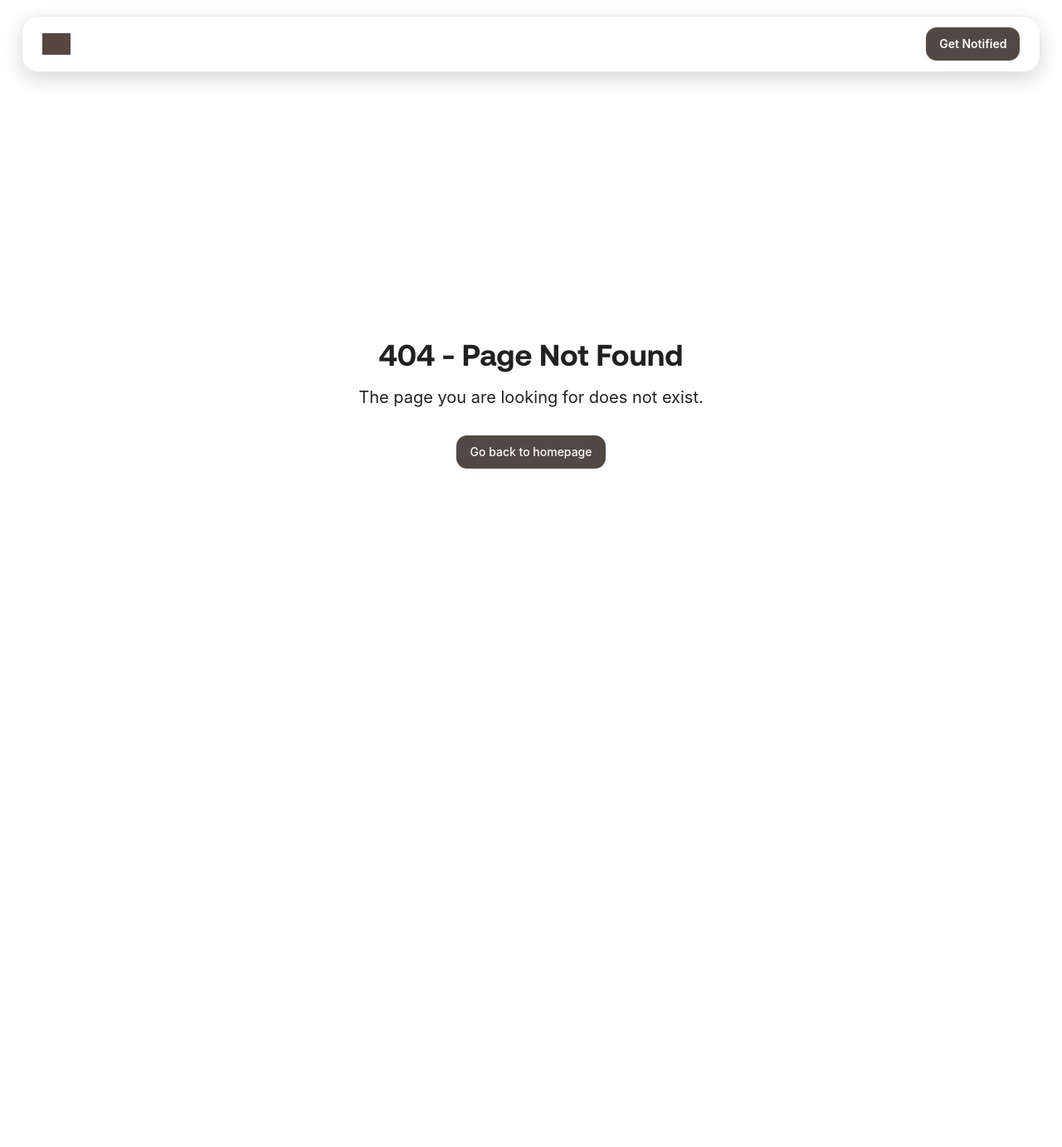
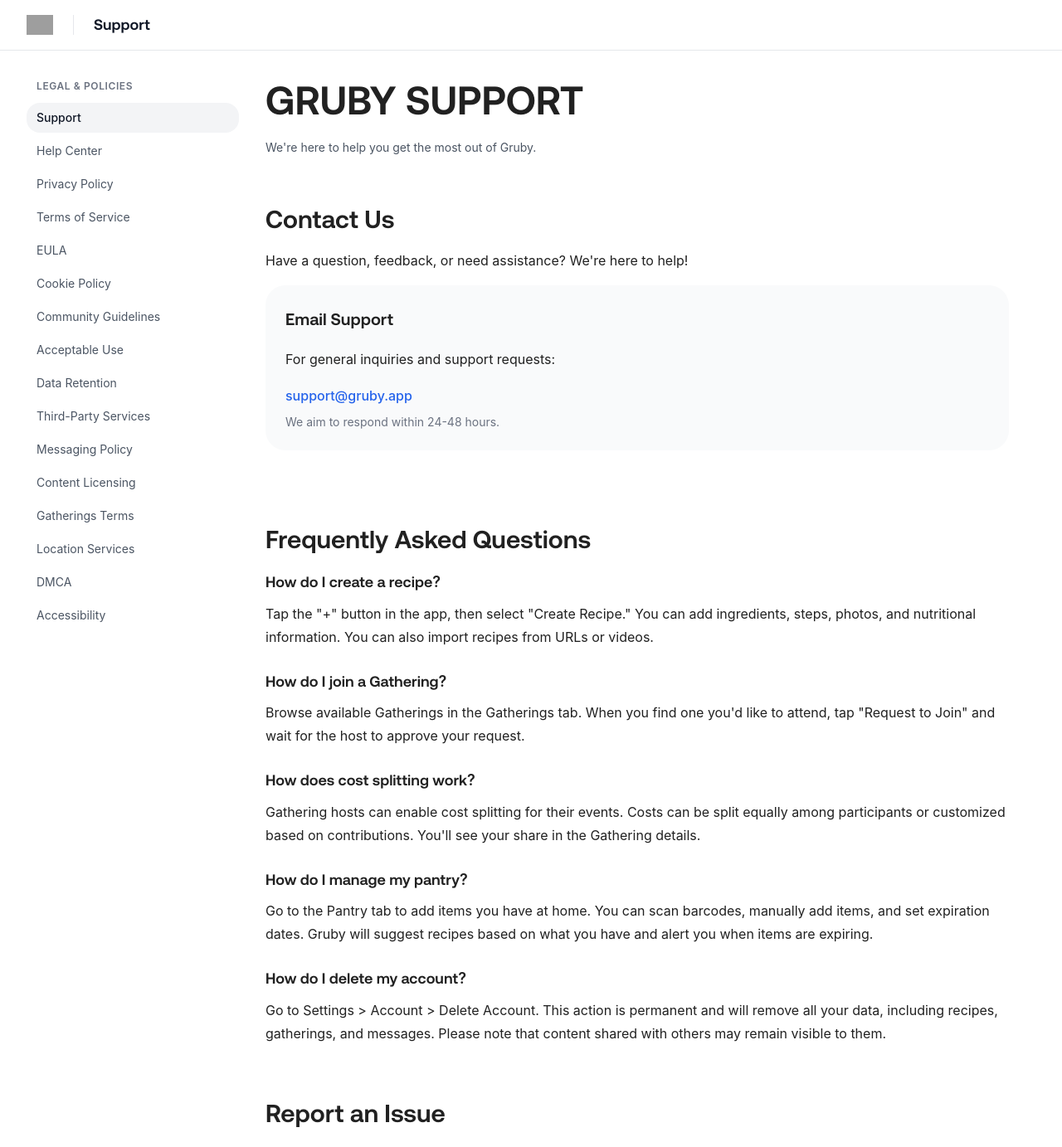
Before and after one commit to itzkennedydev/Gruby-Web, a Next.js app: page /support in a window 1280 px wide. Before the commit this address had no page. Shown: the top 1383 px of the page at 83% size. Before the commit the page ends 887 px from the top, so only its background shows below. Built offline with nearby package versions, Linux system fonts and the light colour scheme; grey boxes are pictures that could not be loaded.

Commit message:
Hide main header on support page
Add /support to HIDDEN_HEADER_ROUTES to match legal pages behavior.

```diff
--- a/src/app/sitemap.ts
+++ b/src/app/sitemap.ts
@@ -11,6 +11,12 @@
       lastModified: currentDate,
       changeFrequency: 'weekly' as const,
       priority: 1,
+    },
+    {
+      url: `${baseUrl}/support`,
+      lastModified: currentDate,
+      changeFrequency: 'monthly' as const,
+      priority: 0.9,
     },
     {
       url: `${baseUrl}/faq`,
--- /dev/null
+++ b/src/app/support/page.tsx
@@ -0,0 +1,153 @@
+import type { Metadata } from 'next';
+import { DocsLayout } from '@/components/DocsLayout';
+
+export const metadata: Metadata = {
+  title: 'Support | Gruby',
+  description: 'Get help and support for Gruby - Your social cooking companion',
+};
+
+export default function SupportPage() {
+  return (
+    <DocsLayout title="Support" currentPath="/support">
+      <h1 className="font-semibold mb-6 sm:mb-4" style={{ fontSize: 'clamp(1.875rem, 4vw + 1rem, 3rem)', lineHeight: '1.2' }}>GRUBY SUPPORT</h1>
+
+      <p className="text-gray-600 mb-8 sm:mb-6" style={{ fontSize: 'clamp(0.875rem, 1vw + 0.5rem, 0.875rem)', lineHeight: '1.6' }}>
+        We&apos;re here to help you get the most out of Gruby.
+      </p>
+
+      <section className="mb-10 sm:mb-8">
+        <h2 className="font-semibold mt-10 sm:mt-8 mb-6 sm:mb-4" style={{ fontSize: 'clamp(1.5rem, 2.5vw + 0.75rem, 1.875rem)', lineHeight: '1.3' }}>Contact Us</h2>
+
+        <p className="mb-6 sm:mb-4" style={{ lineHeight: '1.75' }}>
+          Have a question, feedback, or need assistance? We&apos;re here to help!
+        </p>
+
+        <div className="bg-gray-50 rounded-xl p-6 mb-6">
+          <h3 className="font-semibold mb-4" style={{ fontSize: 'clamp(1.125rem, 1.5vw + 0.5rem, 1.25rem)' }}>Email Support</h3>
+          <p className="mb-4" style={{ lineHeight: '1.75' }}>
+            For general inquiries and support requests:
+          </p>
+          <p className="mb-2">
+            <a href="mailto:support@gruby.app" className="text-blue-600 hover:underline font-medium">support@gruby.app</a>
+          </p>
+          <p className="text-gray-500 text-sm">We aim to respond within 24-48 hours.</p>
+        </div>
+      </section>
+
+      <section className="mb-10 sm:mb-8">
+        <h2 className="font-semibold mt-10 sm:mt-8 mb-6 sm:mb-4" style={{ fontSize: 'clamp(1.5rem, 2.5vw + 0.75rem, 1.875rem)', lineHeight: '1.3' }}>Frequently Asked Questions</h2>
+
+        <div className="space-y-6">
+          <div>
+            <h3 className="font-semibold mb-2" style={{ fontSize: 'clamp(1rem, 1.25vw + 0.5rem, 1.125rem)' }}>How do I create a recipe?</h3>
+            <p style={{ lineHeight: '1.75' }}>
+              Tap the &quot;+&quot; button in the app, then select &quot;Create Recipe.&quot; You can add ingredients, steps, photos, and nutritional information. You can also import recipes from URLs or videos.
+            </p>
+          </div>
+
+          <div>
+            <h3 className="font-semibold mb-2" style={{ fontSize: 'clamp(1rem, 1.25vw + 0.5rem, 1.125rem)' }}>How do I join a Gathering?</h3>
+            <p style={{ lineHeight: '1.75' }}>
+              Browse available Gatherings in the Gatherings tab. When you find one you&apos;d like to attend, tap &quot;Request to Join&quot; and wait for the host to approve your request.
+            </p>
+          </div>
+
+          <div>
+            <h3 className="font-semibold mb-2" style={{ fontSize: 'clamp(1rem, 1.25vw + 0.5rem, 1.125rem)' }}>How does cost splitting work?</h3>
+            <p style={{ lineHeight: '1.75' }}>
+              Gathering hosts can enable cost splitting for their events. Costs can be split equally among participants or customized based on contributions. You&apos;ll see your share in the Gathering details.
+            </p>
+          </div>
+
+          <div>
+            <h3 className="font-semibold mb-2" style={{ fontSize: 'clamp(1rem, 1.25vw + 0.5rem, 1.125rem)' }}>How do I manage my pantry?</h3>
+            <p style={{ lineHeight: '1.75' }}>
+              Go to the Pantry tab to add items you have at home. You can scan barcodes, manually add items, and set expiration dates. Gruby will suggest recipes based on what you have and alert you when items are expiring.
+            </p>
+          </div>
+
+          <div>
+            <h3 className="font-semibold mb-2" style={{ fontSize: 'clamp(1rem, 1.25vw + 0.5rem, 1.125rem)' }}>How do I delete my account?</h3>
+            <p style={{ lineHeight: '1.75' }}>
+              Go to Settings &gt; Account &gt; Delete Account. This action is permanent and will remove all your data, including recipes, gatherings, and messages. Please note that content shared with others may remain visible to them.
+            </p>
+          </div>
+        </div>
+      </section>
+
+      <section className="mb-10 sm:mb-8">
+        <h2 className="font-semibold mt-10 sm:mt-8 mb-6 sm:mb-4" style={{ fontSize: 'clamp(1.5rem, 2.5vw + 0.75rem, 1.875rem)', lineHeight: '1.3' }}>Report an Issue</h2>
+
+        <p className="mb-6 sm:mb-4" style={{ lineHeight: '1.75' }}>
+          Found a bug or experiencing technical difficulties? Please email us at <a href="mailto:support@gruby.app" className="text-blue-600 hover:underline">support@gruby.app</a> with the following information:
+        </p>
+
+        <ul className="list-disc list-inside mb-6 sm:mb-4 space-y-2 ml-4" style={{ lineHeight: '1.75' }}>
+          <li>Your device model and operating system version</li>
+          <li>The version of the Gruby app you&apos;re using</li>
+          <li>A detailed description of the issue</li>
+          <li>Steps to reproduce the problem</li>
+          <li>Screenshots or screen recordings if applicable</li>
+        </ul>
+      </section>
+
+      <section className="mb-10 sm:mb-8">
+        <h2 className="font-semibold mt-10 sm:mt-8 mb-6 sm:mb-4" style={{ fontSize: 'clamp(1.5rem, 2.5vw + 0.75rem, 1.875rem)', lineHeight: '1.3' }}>Safety Concerns</h2>
+
+        <p className="mb-6 sm:mb-4" style={{ lineHeight: '1.75' }}>
+          If you have concerns about content or behavior that violates our <a href="/community-guidelines" className="text-blue-600 hover:underline">Community Guidelines</a>, please use the in-app reporting feature or email us at:
+        </p>
+
+        <p className="mb-6">
+          <a href="mailto:safety@gruby.app" className="text-blue-600 hover:underline font-medium">safety@gruby.app</a>
+        </p>
+
+        <p style={{ lineHeight: '1.75' }}>
+          For immediate safety concerns, please contact your local emergency services.
+        </p>
+      </section>
+
+      <section className="mb-10 sm:mb-8">
+        <h2 className="font-semibold mt-10 sm:mt-8 mb-6 sm:mb-4" style={{ fontSize: 'clamp(1.5rem, 2.5vw + 0.75rem, 1.875rem)', lineHeight: '1.3' }}>Privacy Inquiries</h2>
+
+        <p className="mb-6 sm:mb-4" style={{ lineHeight: '1.75' }}>
+          For questions about your data, privacy rights, or to submit a data request, please contact our privacy team:
+        </p>
+
+        <p className="mb-6">
+          <a href="mailto:privacy@gruby.app" className="text-blue-600 hover:underline font-medium">privacy@gruby.app</a>
+        </p>
+
+        <p style={{ lineHeight: '1.75' }}>
+          For more information, please review our <a href="/privacy" className="text-blue-600 hover:underline">Privacy Policy</a>.
+        </p>
+      </section>
+
+      <section className="mb-10 sm:mb-8">
+        <h2 className="font-semibold mt-10 sm:mt-8 mb-6 sm:mb-4" style={{ fontSize: 'clamp(1.5rem, 2.5vw + 0.75rem, 1.875rem)', lineHeight: '1.3' }}>App Information</h2>
+
+        <div className="bg-gray-50 rounded-xl p-6">
+          <ul className="space-y-3" style={{ lineHeight: '1.75' }}>
+            <li><strong>App Name:</strong> Gruby</li>
+            <li><strong>Platform:</strong> iOS</li>
+            <li><strong>Developer:</strong> Gruby</li>
+            <li><strong>Category:</strong> Food &amp; Drink, Social Networking</li>
+            <li><strong>Website:</strong> <a href="https://gruby.app" className="text-blue-600 hover:underline">gruby.app</a></li>
+          </ul>
+        </div>
+      </section>
+
+      <section className="mb-10 sm:mb-8">
+        <h2 className="font-semibold mt-10 sm:mt-8 mb-6 sm:mb-4" style={{ fontSize: 'clamp(1.5rem, 2.5vw + 0.75rem, 1.875rem)', lineHeight: '1.3' }}>Legal Documents</h2>
+
+        <ul className="space-y-3" style={{ lineHeight: '1.75' }}>
+          <li><a href="/terms" className="text-blue-600 hover:underline">Terms of Service</a></li>
+          <li><a href="/privacy" className="text-blue-600 hover:underline">Privacy Policy</a></li>
+          <li><a href="/eula" className="text-blue-600 hover:underline">End User License Agreement (EULA)</a></li>
+          <li><a href="/community-guidelines" className="text-blue-600 hover:underline">Community Guidelines</a></li>
+          <li><a href="/acceptable-use" className="text-blue-600 hover:underline">Acceptable Use Policy</a></li>
+        </ul>
+      </section>
+    </DocsLayout>
+  );
+}
--- a/src/components/DocsLayout.tsx
+++ b/src/components/DocsLayout.tsx
@@ -19,6 +19,7 @@
 }
 
 const defaultNavLinks: NavLink[] = [
+  { href: '/support', label: 'Support' },
   { href: '/faq', label: 'Help Center' },
   { href: '/privacy', label: 'Privacy Policy' },
   { href: '/terms', label: 'Terms of Service' },
--- a/src/components/Header.tsx
+++ b/src/components/Header.tsx
@@ -18,6 +18,7 @@
 
 // Routes where header should be hidden
 const HIDDEN_HEADER_ROUTES = [
+  '/support',
   '/faq',
   '/privacy',
   '/terms',
```
Also changed, not shown: public/HeroMobileNew.JPG (deleted).
